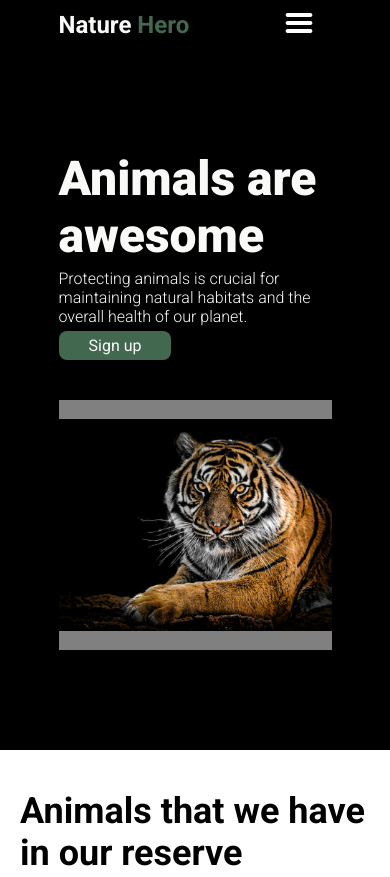
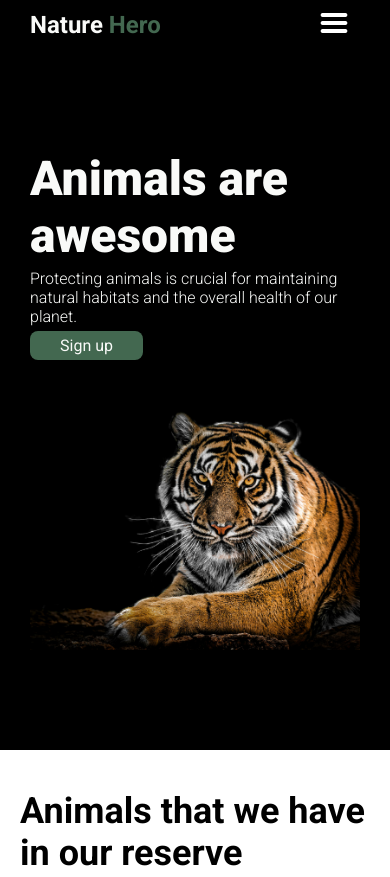
Before and after one commit to JD-Me98/nature-hero, a plain HTML site: page index.html in a window 390 px wide. Shown: the top 877 px of the page. Drawn offline with Linux system fonts and the light colour scheme.

Commit message:
second commit

```diff
--- a/style.css
+++ b/style.css
@@ -30,7 +30,7 @@ nav{
 .hamburger{
     display: none;
     position:sticky;
-    right: 75px;
+    right: 40px;
 }
 
 .hamburger input[type="checkbox"] {
@@ -46,7 +46,7 @@ nav{
 .close-menu{
     display: none;
     position:fixed;
-    right: 75px;
+    right: 40px;
     z-index: 5;
 }
 
@@ -251,6 +251,9 @@ nav{
     .hero{
         flex-direction: column;
     }
+    .hero-section{
+        padding: 0px 30px;
+    }
     .image-holder{
         width: 100%;
         overflow: hidden;
```
